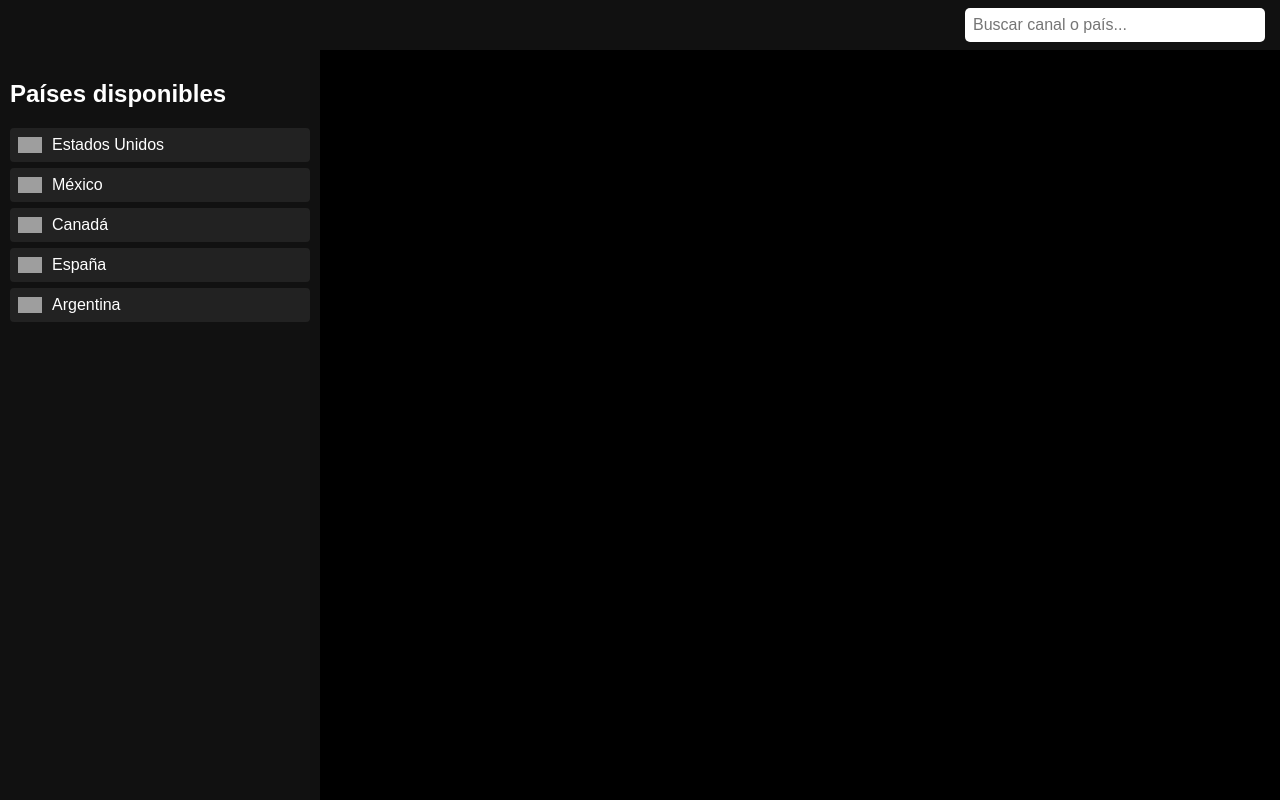
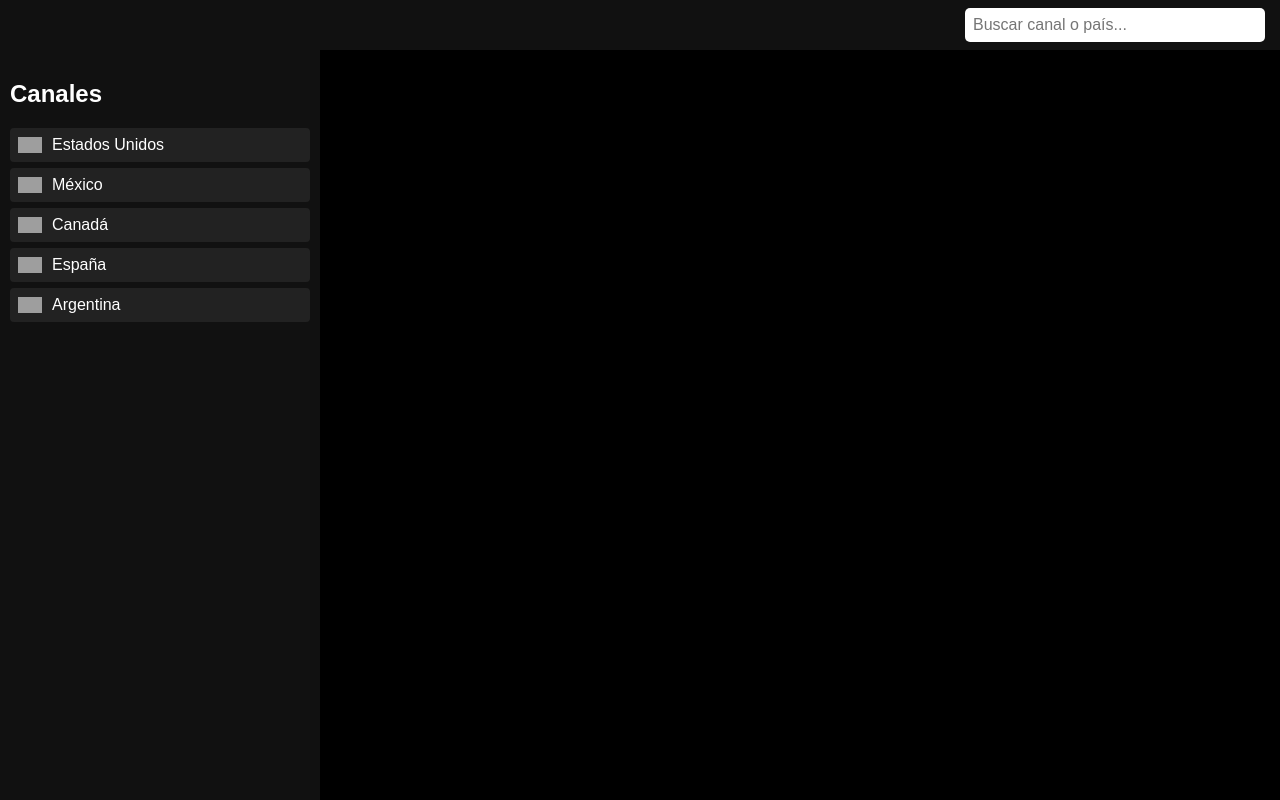
Before and after one commit to Elpapitas991/tv_garden, a plain HTML site: page test.html in a window 1280 px wide. Drawn offline with nearby package versions, Linux system fonts and the light colour scheme; grey boxes are pictures that could not be loaded.

Commit message:
Update test.html

```diff
--- a/test.html
+++ b/test.html
@@ -142,7 +142,7 @@
 
   <div id="app">
     <div id="sidebar">
-      <h2>Países disponibles</h2>
+      <h2>Canales</h2>
       <div id="loadingMessage" style="display:none;">Cargando canales...</div>
       <div id="countryList"></div>
     </div>
```
